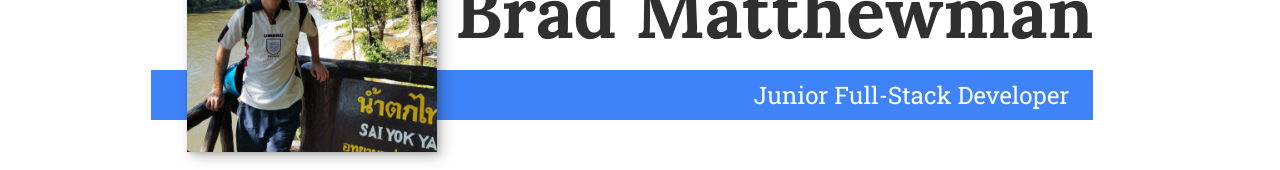
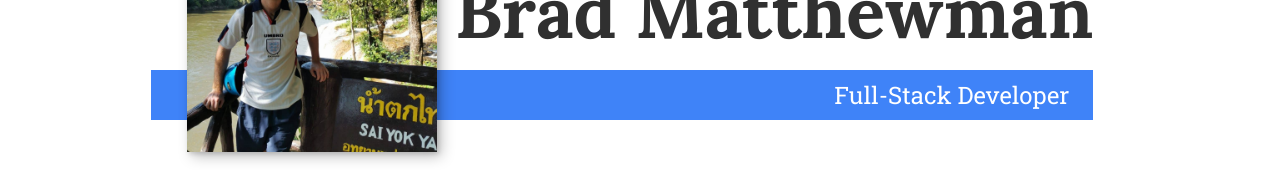
Before and after one commit to matthewmanbrad/portfolio, a website built with Vite: page index.html in a window 1280 px wide. Shown: the part 226-396 px from the top of the page. Built offline with nearby package versions, Linux system fonts and the light colour scheme.

Commit message:
edit index

```diff
--- a/index.html
+++ b/index.html
@@ -40,7 +40,7 @@
         <h1 class="section__title section__title--intro">
             Hi, I'm <strong>Brad Matthewman</strong>
         </h1>
-        <p class="section__subtitle section__subtitle--intro">Junior Full-Stack Developer</p>
+        <p class="section__subtitle section__subtitle--intro">Full-Stack Developer</p>
         <img src="img/me.jpg" alt="a picture of Brad Matthewman smiling" class="intro__img">
     </section>
 
```
